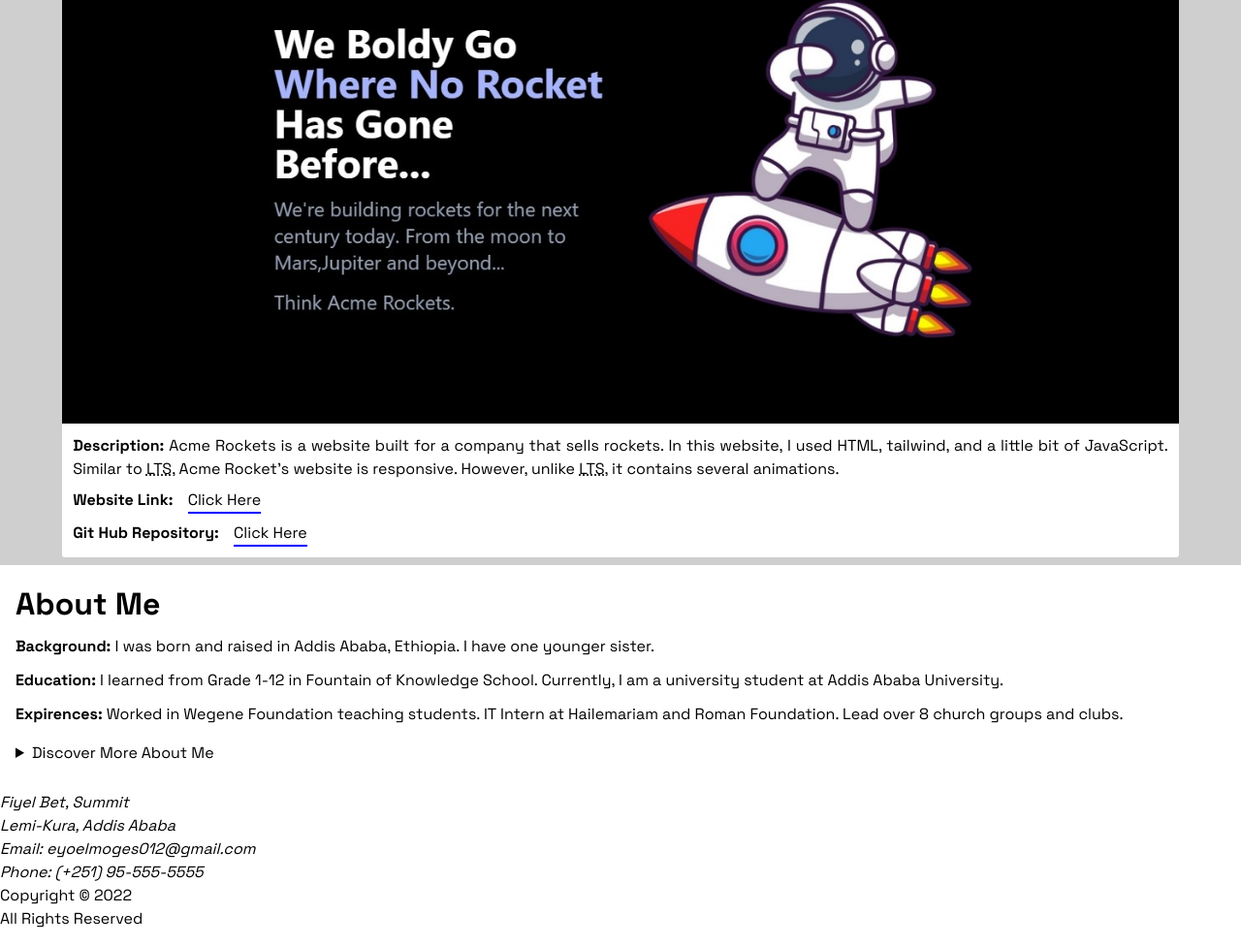
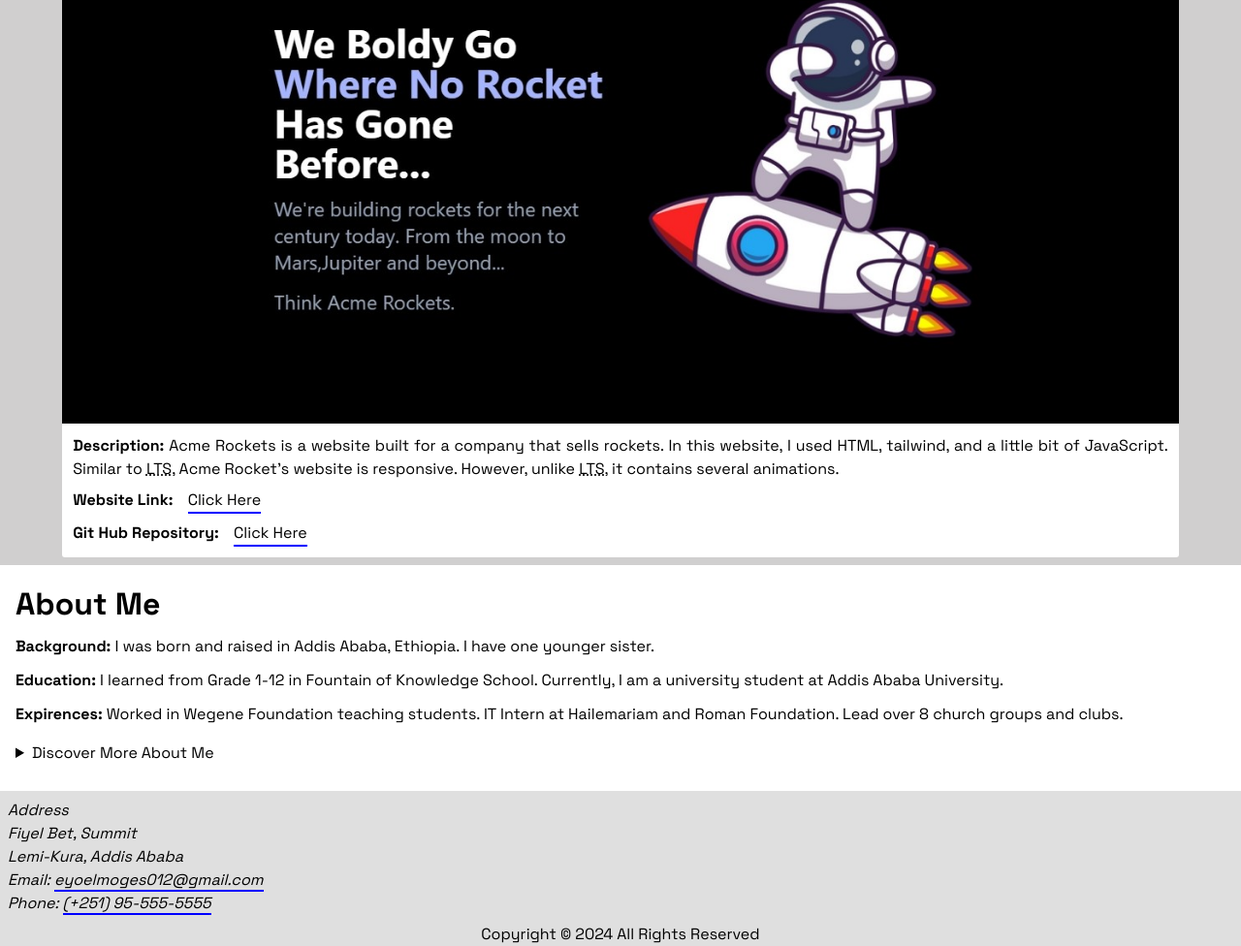
Before and after one commit to eyoelm5/Portfolio, a plain HTML site: page index.html in a window 1280 px wide. Shown: the part 2567-3543 px from the top of the page at 97% size. Drawn offline with Linux system fonts and the light colour scheme.

Commit message:
Add CSS to footer

```diff
--- a/css/style.css
+++ b/css/style.css
@@ -239,3 +239,24 @@
 .about__summary{
     margin-bottom: 0.7rem;
 }
+
+/* ||FOOTER */
+.footer{
+    background-color: var(--MAIN-BGCOLOR);
+}
+
+.footer__address{
+    padding: 0.5rem;
+}
+
+.footer__link{
+    border-bottom: 2px solid var(--BTN-COLOR);
+}
+
+.footer__link:hover{
+    color: var(--BTN-COLOR);
+}
+
+.copyright{
+    text-align: center;
+}
--- a/index.html
+++ b/index.html
@@ -91,22 +91,23 @@
     </main>
 
     <!-- FOOTER -->
-    <footer>
-        <section>
+    <footer class="footer">
+        <section class="footer__container">
             <!-- ADDRESS -->
-            <address>
+            <address class="footer__address">
+                <h2 class="footer__h2">Address</h2>
                 Fiyel Bet, Summit<br/>
                 Lemi-Kura, Addis Ababa<br/>
                 Email:
-                <a href="mailto:eyoelmoges012@gmail.com">eyoelmoges012@gmail.com</a
+                <a class="footer__link" href="mailto:eyoelmoges012@gmail.com">eyoelmoges012@gmail.com</a
                 ><br/>
-                Phone: <a href="tel:+251 955555555">(+251) 95-555-5555</a>
+                Phone: <a class="footer__link" href="tel:+251 955555555">(+251) 95-555-5555</a>
             </address>
 
             <!-- COPYRIGHTS -->
-            <div>
-                <p class="nowrap">Copyright &copy; 2022</p>
-                <p class="nowrap">All Rights Reserved</p>
+            <div class="copyright">
+                <span class="nowrap">Copyright &copy; 2024</span>
+                <span class="nowrap">All Rights Reserved</span>
             </div>
         </section>
     </footer>
```
